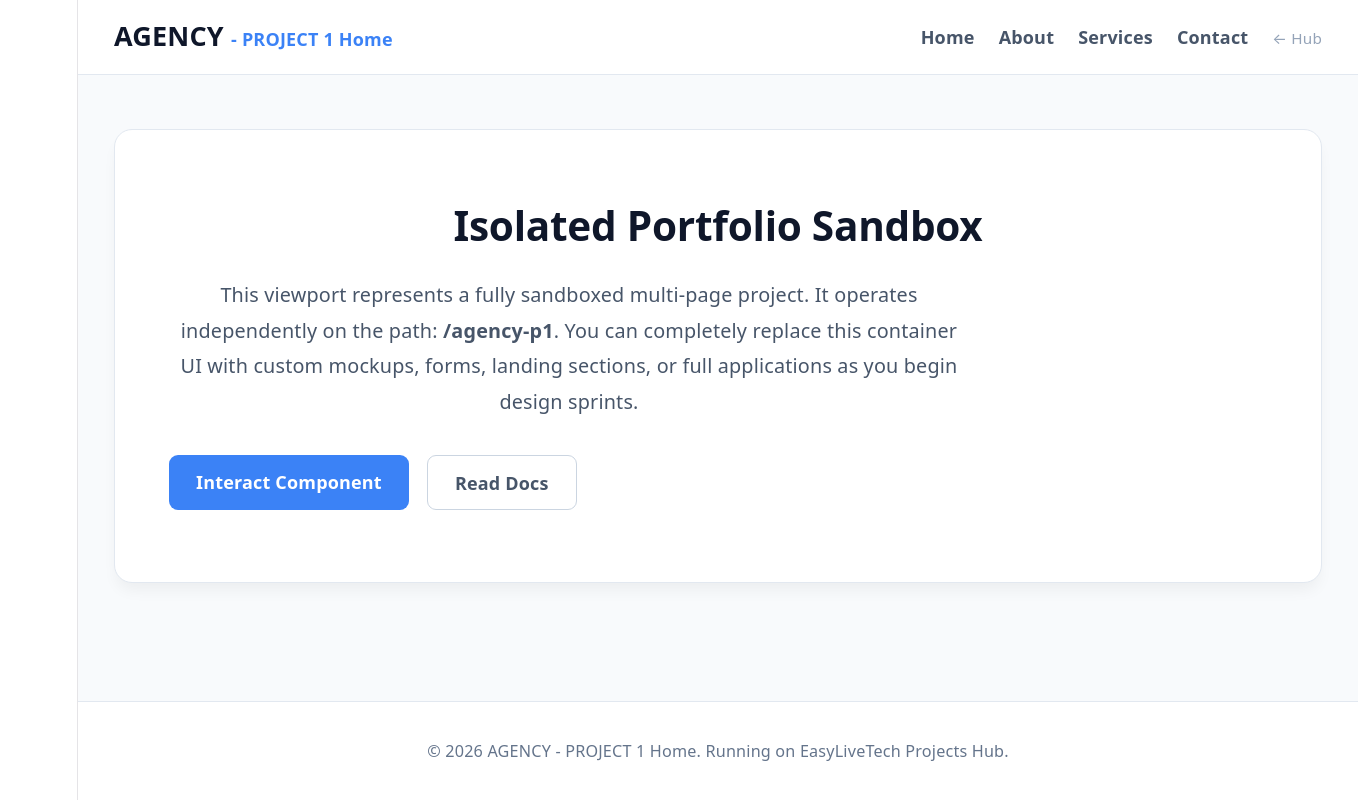
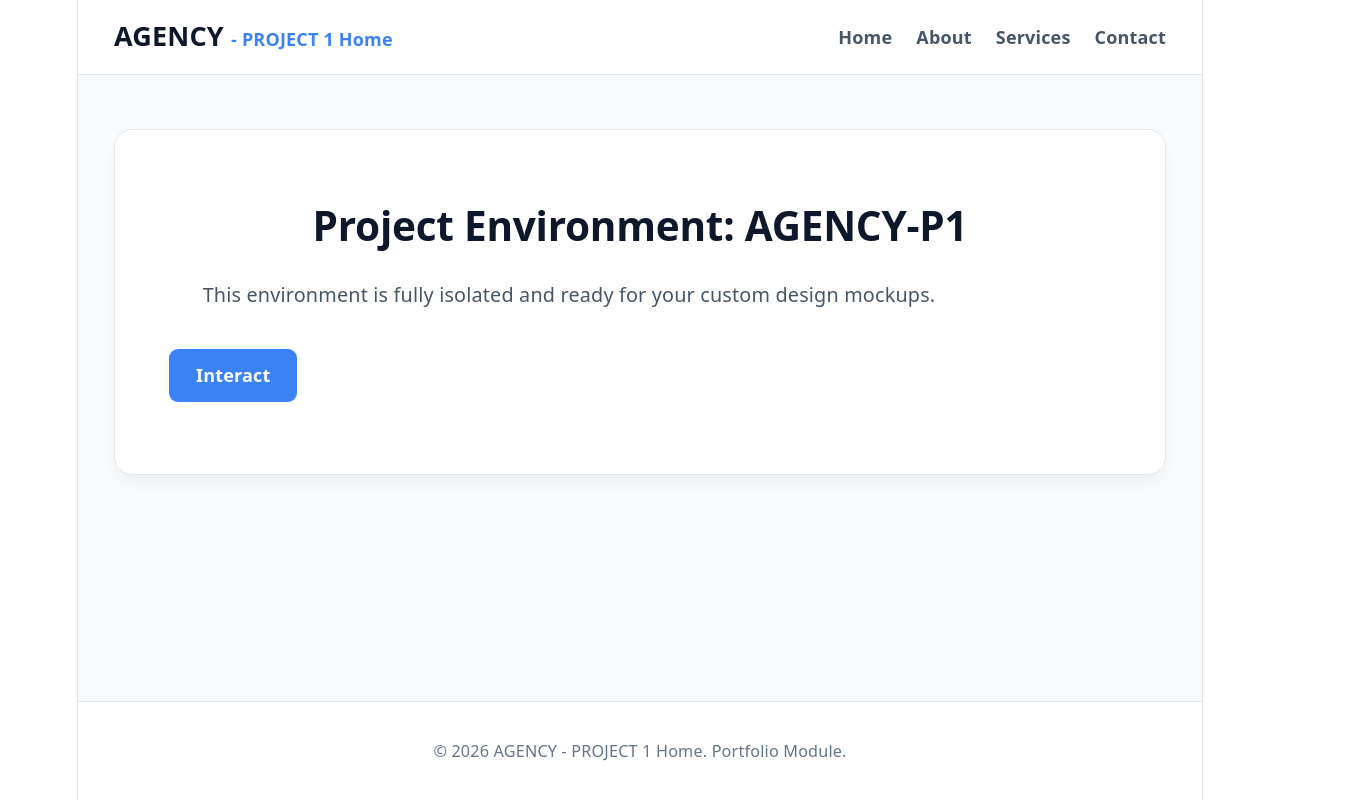
Before and after one commit to easylivetechsolution-lab/pro, a React (Vite) app: page /agency-p1 in a window 1280 px wide. Shown: the whole page, 1358 px wide, since content can reach past the window. Built offline with nearby package versions, Linux system fonts and the light colour scheme.

Commit message:
UI: Remove Hub button and fix horizontal scroll fitting

```diff
--- a/src/components/ProjectTemplate.tsx
+++ b/src/components/ProjectTemplate.tsx
@@ -10,16 +10,17 @@ const LandingPage = ({ title }: { title: string }) => {
   return (
     <div style={{
       minHeight: '100vh',
-      width: '100vw',
+      width: '100%',
       margin: 0,
       padding: 0,
       boxSizing: 'border-box',
       fontFamily: 'system-ui, -apple-system, sans-serif',
       backgroundColor: '#f8fafc',
       display: 'flex',
-      flexDirection: 'column'
+      flexDirection: 'column',
+      overflowX: 'hidden'
     }}>
-      {/* Full-Width Navigation Bar (0 Margin, Screen-Edge-To-Edge) */}
+      {/* Full-Width Navigation Bar */}
       <nav style={{
         backgroundColor: '#ffffff',
         borderBottom: '1px solid #e2e8f0',
@@ -27,7 +28,9 @@ const LandingPage = ({ title }: { title: string }) => {
         display: 'flex',
         justifyContent: 'space-between',
         alignItems: 'center',
-        margin: 0
+        margin: 0,
+        width: '100%',
+        boxSizing: 'border-box'
       }}>
         <div style={{ color: '#0f172a', fontSize: '1.5rem', fontWeight: 800 }}>
           {title.split(' ')[0]} <span style={{ color: '#3b82f6', fontSize: '1rem' }}>{title.split(' ').slice(1).join(' ')}</span>
@@ -37,16 +40,17 @@ const LandingPage = ({ title }: { title: string }) => {
           <li><a href={`${basePath}/about`} style={{ textDecoration: 'none', color: '#475569', fontWeight: 600 }}>About</a></li>
           <li><a href={`${basePath}/services`} style={{ textDecoration: 'none', color: '#475569', fontWeight: 600 }}>Services</a></li>
           <li><a href={`${basePath}/contact`} style={{ textDecoration: 'none', color: '#475569', fontWeight: 600 }}>Contact</a></li>
-          <li><a href="/" style={{ textDecoration: 'none', color: '#94a3b8', fontSize: '0.85rem' }}>← Hub</a></li>
         </ul>
       </nav>
 
-      {/* Main Content Area (Utilizing modern fluid container style) */}
+      {/* Main Content Area */}
       <main style={{
         flex: 1,
         width: '100%',
         padding: '3rem 2rem',
-        boxSizing: 'border-box',
+        boxSizing: 'border-box'
+      }}>
+        <div style={{
           maxWidth: '1400px',
           margin: '0 auto'
         }}>
@@ -58,20 +62,18 @@ const LandingPage = ({ title }: { title: string }) => {
             boxShadow: '0 10px 15px -3px rgba(0, 0, 0, 0.05)'
           }}>
             <h2 style={{ color: '#0f172a', fontSize: '2.25rem', fontWeight: 800, marginBottom: '1.5rem' }}>
-            Isolated Portfolio Sandbox
+              Project Environment: {projectSlug?.toUpperCase()}
             </h2>
             <p style={{ lineHeight: '1.8', color: '#475569', fontSize: '1.1rem', maxWidth: '800px', marginBottom: '2rem' }}>
-            This viewport represents a fully sandboxed multi-page project. It operates independently on the path: <strong>/{projectSlug}</strong>. You can completely replace this container UI with custom mockups, forms, landing sections, or full applications as you begin design sprints.
+              This environment is fully isolated and ready for your custom design mockups.
             </p>
             <div style={{ display: 'flex', gap: '1rem' }}>
               <div style={{ backgroundColor: '#3b82f6', color: '#ffffff', padding: '0.75rem 1.5rem', borderRadius: '0.5rem', fontWeight: 600, cursor: 'pointer' }}>
-              Interact Component
-            </div>
-            <div style={{ border: '1px solid #cbd5e1', color: '#475569', padding: '0.75rem 1.5rem', borderRadius: '0.5rem', fontWeight: 600, cursor: 'pointer' }}>
-              Read Docs
+                Interact
               </div>
             </div>
         </section>
+        </div>
       </main>
 
       {/* Full-width Footer */}
@@ -82,9 +84,11 @@ const LandingPage = ({ title }: { title: string }) => {
         textAlign: 'center',
         color: '#64748b',
         fontSize: '0.9rem',
-        marginTop: 'auto'
+        marginTop: 'auto',
+        width: '100%',
+        boxSizing: 'border-box'
       }}>
-        &copy; {new Date().getFullYear()} {title}. Running on EasyLiveTech Projects Hub.
+        &copy; {new Date().getFullYear()} {title}. Portfolio Module.
       </footer>
     </div>
   );
```
Lines whose indentation alone changed are shown as unchanged.
